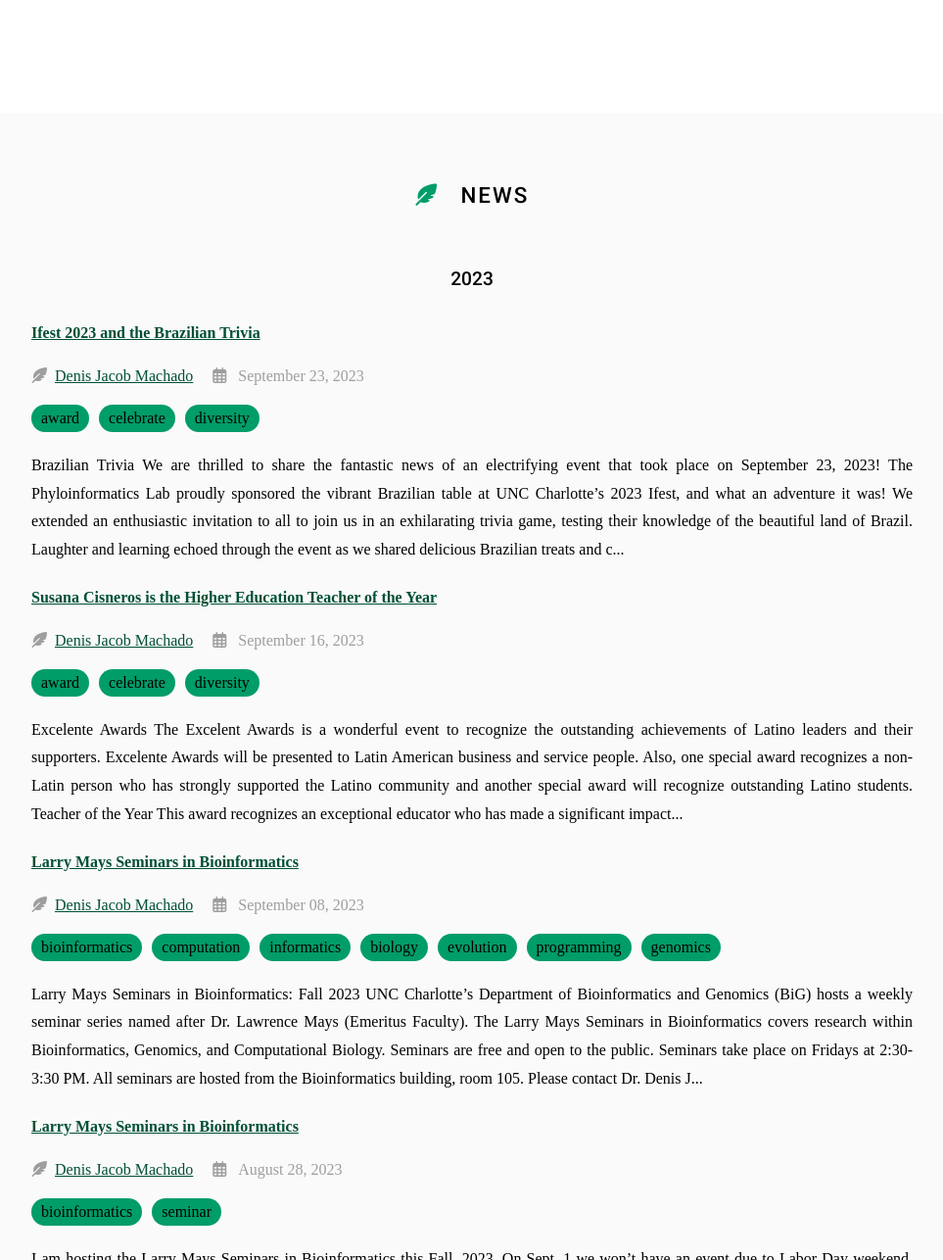
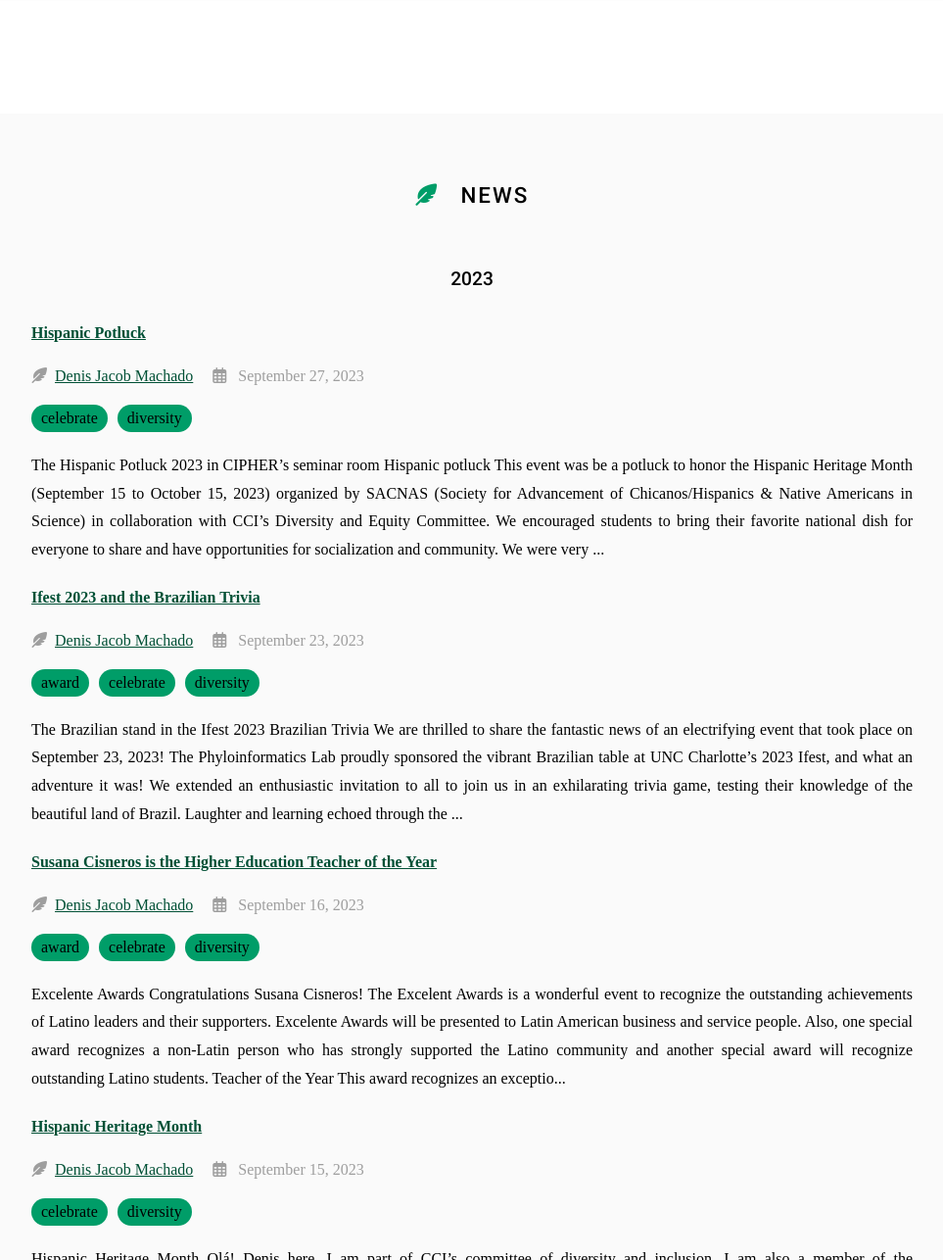
Before and after one commit to machadodj/machadodj.github.io, a Jekyll site: the page built from news/index.md, in a window 1280 px wide and 1400 px high, cut to the strip 114-1400 px from the top of the window. Shown: the whole strip at 98% size, without its empty margins (158-1121 px from the left). Built offline with Jekyll 4.4.1, drawn with Linux system fonts in a browser that asks for light colours; nearby versions of some CDN libraries; some web fonts are replaced; some of the changed text lies outside the part shown.

Commit message:
Updated news
Updated news and added more images in the news section

```diff
--- /dev/null
+++ b/_posts/2023-09-15-Hispanic.md
@@ -0,0 +1,45 @@
+---
+title: Hispanic Heritage Month
+tags:
+  - celebrate
+  - diversity
+author: Denis Jacob Machado
+member: Denis_Jacob_Machado
+---
+
+# Hispanic Heritage Month
+
+Olá! Denis here. I am part of CCI's committee of diversity and inclusion. I am also a member of the Hispanic/Latinx Staff/Faculty Caucus. In those capacities, it is my pleasure to announce: the **Hispanic Heritage Month** has started!
+
+## What is the Hispanic Heritage Month
+
+The Hispanic Heritage Month is a month-long celebration of the history, culture, and contributions of Hispanic and Latine people. It is observed annually from September 15 to October 15. The dates were chosen to coincide with the independence days of several Latin American countries, including Costa Rica, El Salvador, Guatemala, Honduras, Nicaragua (September 15), Mexico (September 16), and Chile (September 18).
+
+There are many ways to celebrate Hispanic Heritage Month. Some people attend festivals, concerts, and other cultural events. Others learn about Hispanic history and culture by reading books, watching movies, or visiting museums. There are even those who volunteer their time to help Hispanic communities. No matter how you choose to celebrate, Hispanic Heritage Month is a time to honor the rich and diverse heritage of Hispanic and Latino Americans.
+
+## Some interesting facts about the Hispanic Heritage Month
+
+- The theme for this year is "Latinos: Driving Prosperity, Power, and Progress in America."
+- The month was first proclaimed as Hispanic Heritage Week by President Lyndon B. Johnson in 1968.
+- It was expanded to a month-long celebration by President Ronald Reagan in 1988.
+- Over 60 million Hispanic and Latinx people are living in the United States.
+- Hispanics and Latines are the fastest-growing ethnic group in the United States.
+- Hispanics and Latines have significantly contributed to American culture, politics, and society.
+
+- Here are some calendar events you may like
+
+I am collaborating on the organization of these events:
+
+- September 27, 5:00 to 7:00 pm, Bioinformatics department (CIPHER's seminar room): This event will be a potluck for Hispanic Heritage Month organized by SACNAS (Society for Advancement of Chicanos/Hispanics & Native Americans in Science). We encourage students to bring their favorite national dish for everyone to share and have opportunities for socialization and community. Don't forget to [RSVP](https://docs.google.com/forms/d/1JeByloKi7ExkAqksPzz9cN8DabMi3Tc4Y2iPpPiZEmY/edit) and add what food you are bringing, if any, into this [Potluck Dish spreadsheet](https://docs.google.com/spreadsheets/d/1A1CEKYjs5Kar0fDvuP5JYY2k6wIU-G9JTTC-HT7_8-Y/edit#gid=0).
+- October 2, 5:30 to 7 pm, Bioinformatics department (2nd floor lobby and room 218): Any individuals, regardless of their background or skill level in dance, are welcome to join DALE (Dancing Association for Latine Expression) in this event that will revolve around Samba.
+
+These events may also interest you:
+
+- Hispanic Heritage Festival at Truist Field on September 23rd from 3-5 p.m. This festival will feature various cultural performances, food, and vendors. [CLICK HERE](https://www.instagram.com/hispanicheritagefestivalnc/)
+- Hola Charlotte on Tryon Street in uptown Charlotte on October 7th from noon to 6 pm. This event will feature food, music, dance, and cultural exhibits from Latin America. [CLICK HERE](https://uptowncharlotte.com/do/hola-charlotte-festival-1)
+- Música Matthews at Stumptown Park in Matthews, NC, on October 21st from 5-9 pm. This festival will feature live music, dancing, food, and beverages from Latin America. [CLICK HERE](https://www.matthewsnc.gov/newsview.aspx?nid=6631)
+
+You can find more events and information on the links below:
+
+- [Hispanic Alliance of Charlotte](https://hispanicalliancesc.com/)
+- [Latin American Chamber of Commerce of Charlotte](https://www.lacccharlotte.com/)
--- a/_posts/2023-09-16-Excelente.md
+++ b/_posts/2023-09-16-Excelente.md
@@ -10,6 +9,9 @@
 ---
 
 # Excelente Awards
+
+{% include figure.html image="images/20230916ExcelenciaAwardsWithSusanaCisneros.jpg" caption="Congratulations Susana Cisneros!"%}
+{:.center}
 
 The [Excelent Awards](https://excelenteawards.com/) is a wonderful event to recognize the outstanding achievements of Latino leaders and their supporters.
 
--- a/_posts/2023-09-23-Ifest.md
+++ b/_posts/2023-09-23-Ifest.md
@@ -8,22 +8,16 @@
 member: Denis_Jacob_Machado
 ---
 
+{% include figure.html image="images/20230923ifest.jpeg" caption="The Brazilian stand in the Ifest 2023"%}
+{:.center}
+
 # Brazilian Trivia
 
 We are thrilled to share the fantastic news of an electrifying event that took place on September 23, 2023! The Phyloinformatics Lab proudly sponsored the vibrant Brazilian table at UNC Charlotte's 2023 Ifest, and what an adventure it was!
 
 We extended an enthusiastic invitation to all to join us in an exhilarating trivia game, testing their knowledge of the beautiful land of Brazil. Laughter and learning echoed through the event as we shared delicious Brazilian treats and candy with kids and adults alike.
 
-The excitement reached its peak when the first person or team aced an astounding 12 questions and walked away with a magnificent, larger-than-life box of candy! But that's not all – we also randomly drew a lucky number from a list of options, and destiny smiled upon **BR0136**!
-
-Now, here's where it gets even better! If you happen to be the phenomenal individual or team that triumphed with 12 correct answers and were bestowed with the golden number **BR0136**, we want to hear from you!
-
-Kindly shoot an email over to the ever-enthusiastic Dr. Denis Jacob Machado at dmachado@charlotte.edu, with the subject line gleaming with pride, "Brazilian Trivia Winner."
-
-In your email, don't forget to let us know your preferred option:
-
-- Option 1: Embrace an exclusive tour of the awe-inspiring CIPHER's facilities, led by the one and only Dr. Denis Jacob Machado, where you can collect your well-deserved award in person. OR...
-- Option 2: Opt for the convenience of USPS mail delivery, bringing the treasure right to your doorstep (please allow a few days for its arrival).
+The excitement reached its peak when the first person or team aced an astounding 12 questions and walked away with a magnificent, larger-than-life box of candy! But that's not all – we also randomly drew a lucky number from a list of options, and destiny smiled upon **BR0136** (thanks for contacting us to collect your award)!
 
 Once again, a huge congratulations to all who participated, making this event a truly memorable celebration of Brazil's rich culture and heritage!
 
@@ -31,8 +25,6 @@
 
 {% include link.html link="https://github.com/machadodj/machadodj.github.io/blob/main/shared/2023_Brazilian_Trivia.pdf" text="Download the Brazilian Trivia" icon="fas fa-arrow-right" flip=true %}
 {:.center}
-
-**PS:** If the winner does not step forward until October 1, 2023, a new number will be draw. So check back again on October first, you may still have a chance of winning a lot of Brazilian candy and treats.
 
 # The Brazilian Booth at UNC Charlotte's Ifest 2023
 
--- /dev/null
+++ b/_posts/2023-09-27-Potluck.md
@@ -0,0 +1,17 @@
+---
+title: Hispanic Potluck
+tags:
+  - celebrate
+  - diversity
+author: Denis Jacob Machado
+member: Denis_Jacob_Machado
+---
+
+{% include figure.html image="images/20230927HispanicPotluckAtCipher.jpg" caption="The Hispanic Potluck 2023 in CIPHER's seminar room"%}
+{:.center}
+
+# Hispanic potluck
+
+This event was be a potluck to honor the Hispanic Heritage Month (September 15 to October 15, 2023) organized by [SACNAS](https://www.sacnas.org/) (Society for Advancement of Chicanos/Hispanics & Native Americans in Science) in collaboration with [CCI's Diversity and Equity Committee](https://cci.charlotte.edu/cci-fast-facts/diversity/). We encouraged students to bring their favorite national dish for everyone to share and have opportunities for socialization and community.
+
+We were very happy to help making this event come true and we are looking forward for more collaborations with SACNAS and other organizations on campus.
```
Also changed, not shown: other parts of _posts/2023-09-16-Excelente.md (+0 -1 lines), images/20230923Ifest.jpeg (added), 1 other file.
